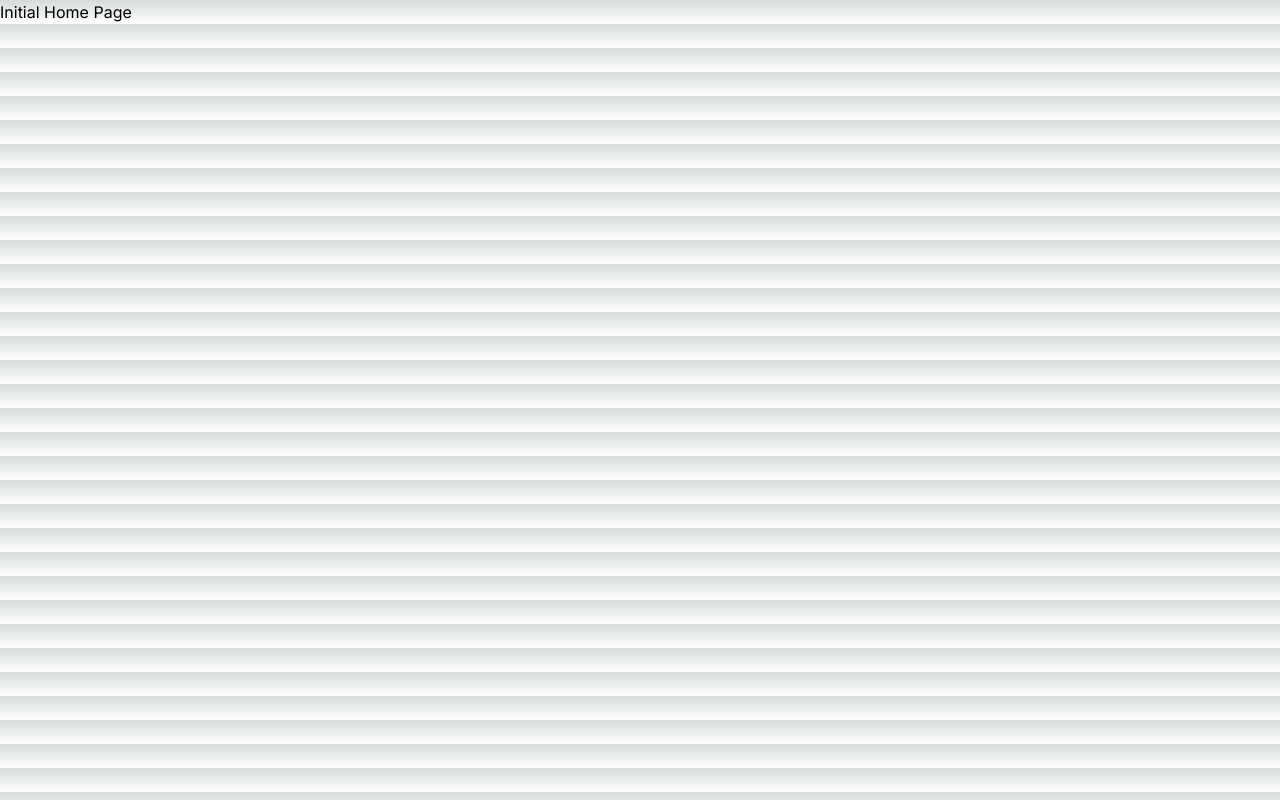
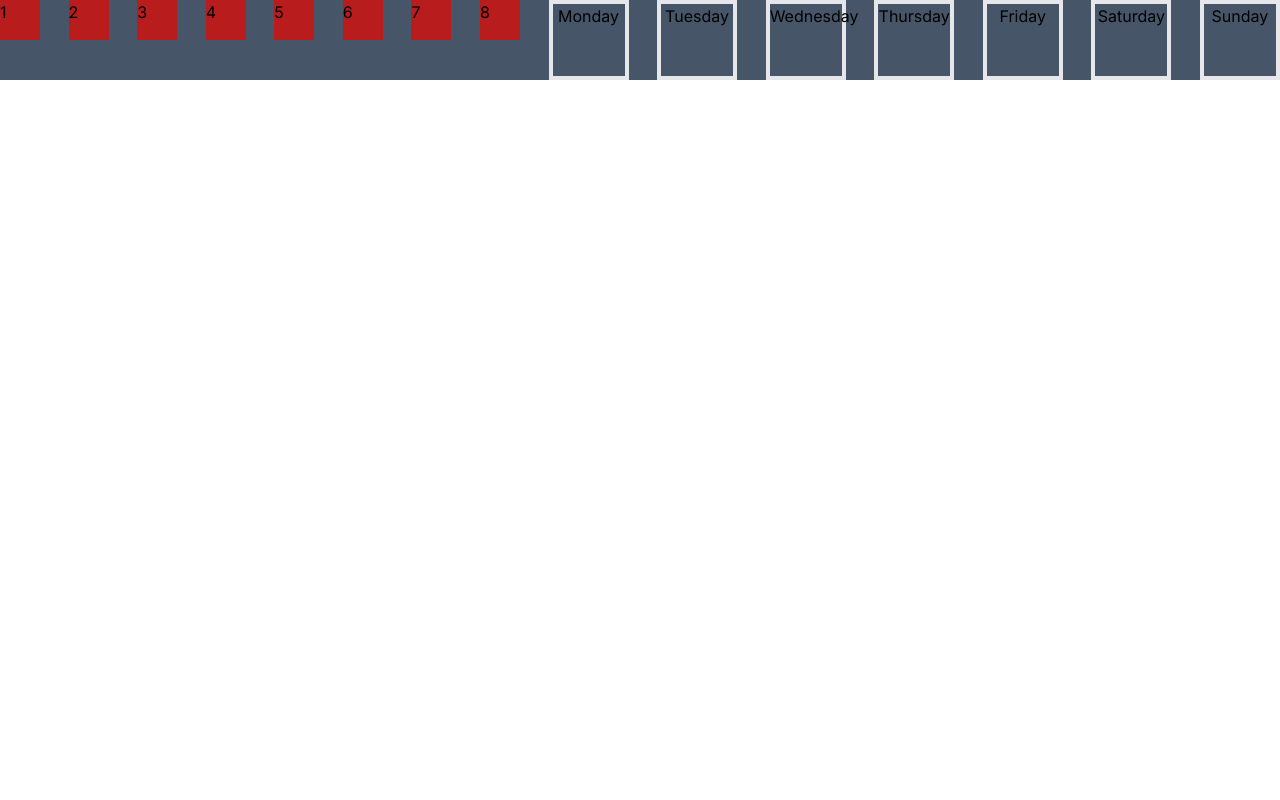
Before and after one commit to LilithStd/work_timetable, a Next.js app: page / in a window 1280 px wide. Built offline with nearby package versions, Linux system fonts and the light colour scheme.

Commit message:
create main components

```diff
--- /dev/null
+++ b/src/app/components/board/board.tsx
@@ -0,0 +1,17 @@
+import Client from "@/app/components/client/client";
+import Worker from "@/app/components/worker/worker";
+
+export default function Board() {
+    const cell = [1, 2, 3, 4, 5, 6, 7, 8]
+    const week = ['Monday', 'Tuesday', 'Wednesday', 'Thursday', 'Friday', 'Saturday', 'Sunday']
+
+    return (
+
+        <div className="bg-slate-600 grid justify-stretch">
+            <div className="grid grid-flow-col justify-between">
+                {cell.map((item) => <div className="w-10 h-10 bg-red-700" key={item}>{item}</div>)}
+                {week.map((item) => <div className="w-20 h-20 border-4 text-center" key={item}>{item}</div>)}
+            </div>
+        </div>
+    )
+}
--- /dev/null
+++ b/src/app/components/client/client.tsx
@@ -0,0 +1,8 @@
+export default function Client () {
+    return  (
+
+        <div>
+	        Client
+        </div>
+    )
+}
--- /dev/null
+++ b/src/app/components/worker/worker.tsx
@@ -0,0 +1,8 @@
+export default function Worker () {
+    return  (
+
+        <div>
+	        Worker
+        </div>
+    )
+}
--- a/src/app/globals.css
+++ b/src/app/globals.css
@@ -8,23 +8,23 @@
   --background-end-rgb: 255, 255, 255;
 }
 
-@media (prefers-color-scheme: dark) {
-  :root {
-    --foreground-rgb: 255, 255, 255;
-    --background-start-rgb: 0, 0, 0;
-    --background-end-rgb: 0, 0, 0;
-  }
-}
+/*@media (prefers-color-scheme: light) {*/
+/*  :root {*/
+/*    --foreground-rgb: 255, 255, 255;*/
+/*    --background-start-rgb: 0, 0, 0;*/
+/*    --background-end-rgb: 0, 0, 0;*/
+/*  }*/
+/*}*/
 
-body {
-  color: rgb(var(--foreground-rgb));
-  background: linear-gradient(
-      to bottom,
-      transparent,
-      rgb(var(--background-end-rgb))
-    )
-    rgb(var(--background-start-rgb));
-}
+/*body {*/
+/*  color: rgb(var(--foreground-rgb));*/
+/*  background: linear-gradient(*/
+/*      to bottom,*/
+/*      transparent,*/
+/*      rgb(var(--background-end-rgb))*/
+/*    )*/
+/*    rgb(var(--background-start-rgb));*/
+/*}*/
 
 @layer utilities {
   .text-balance {
--- a/src/app/layout.tsx
+++ b/src/app/layout.tsx
@@ -5,8 +5,8 @@ import "./globals.css";
 const inter = Inter({ subsets: ["latin"] });
 
 export const metadata: Metadata = {
-  title: "Create Next App",
-  description: "Generated by create next app",
+  title: "Work Timetable",
+  description: "Simple Work timetable for use in small company",
 };
 
 export default function RootLayout({
--- a/src/app/page.tsx
+++ b/src/app/page.tsx
@@ -1,6 +1,9 @@
+import Board from "@/app/components/board/board";
 
 export default function MainPages() {
   return (
-      <main>Initial Home Page</main>
+      <main>
+        <Board/>
+      </main>
   );
 }
```
